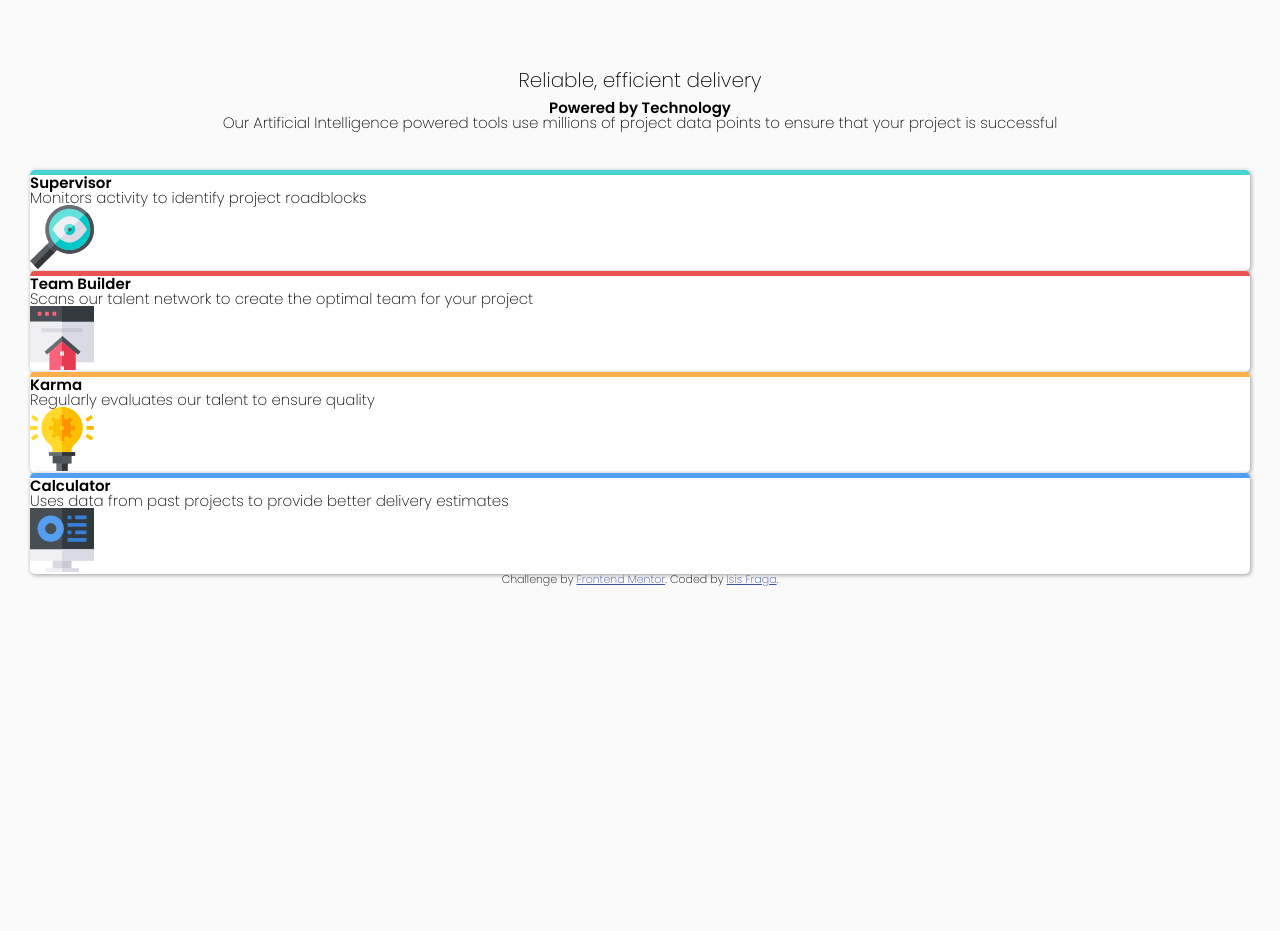
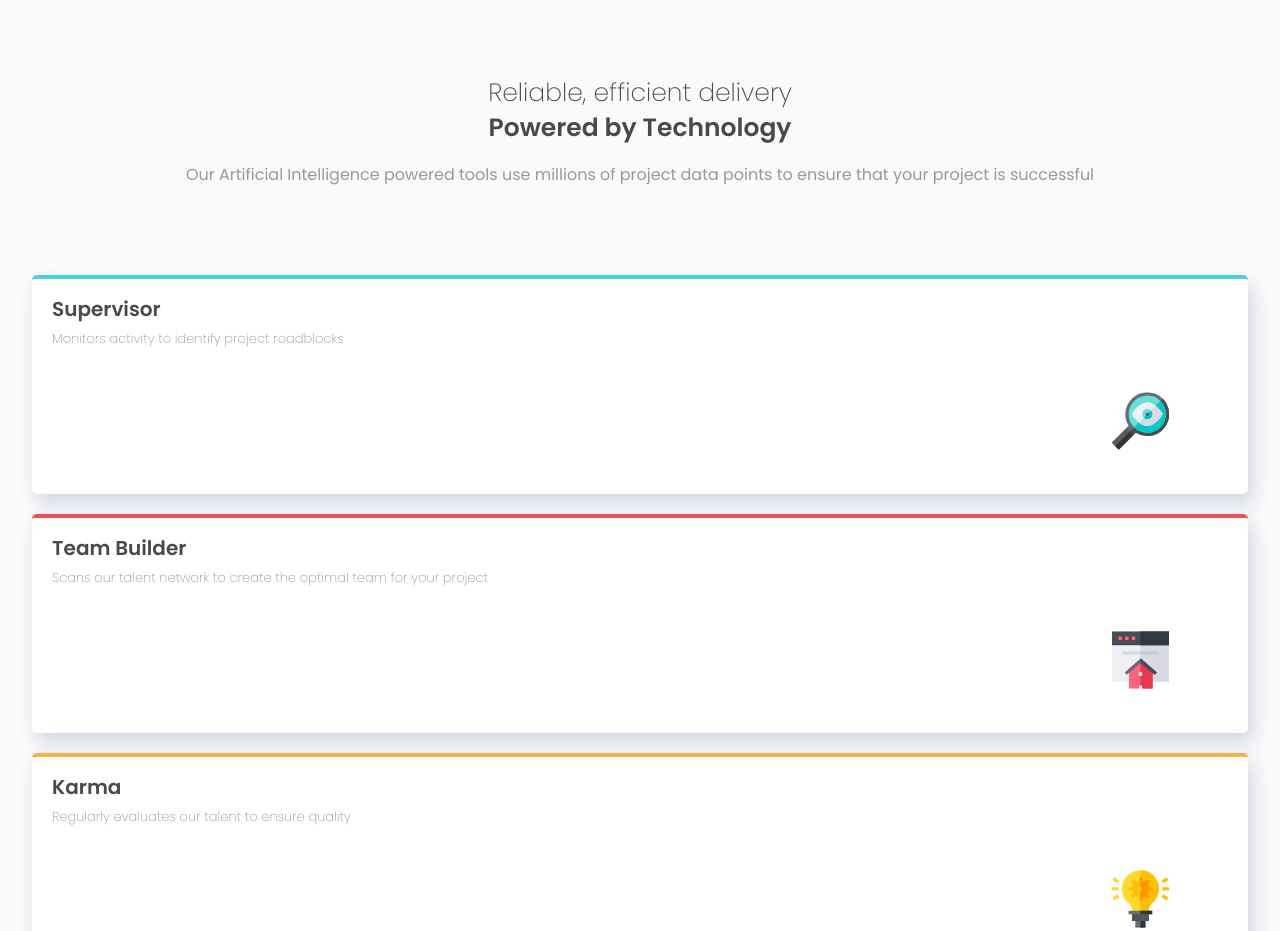
Before and after one commit to IsisFraga/Four-card-feature-section, a plain HTML site: page index.html in a window 1280 px wide. Shown: the top 931 px of the page. Before the commit the page ends 800 px from the top, so only its background shows below. Drawn offline with Linux system fonts and the light colour scheme.

Commit message:
finishing styles

```diff
--- a/CSS/style.css
+++ b/CSS/style.css
@@ -1,22 +1,35 @@
 body {
     font-family: 'Poppins', sans-serif;
     font-weight: 200;
+    color: rgb(73, 73, 73);
     font-size: 15px;
     background-color: hsl(0, 0%, 98%);
-    padding: 30px;
+    padding: 20px;
 }
 
 header {
     text-align: center;
-    margin-top: 40px;
-    margin-bottom: 40px;
+    margin-top: 60px;
+    margin-bottom: 60px;
 }
 
-
 h1 {
-    font-size: 20px;
+    font-size: 25px;
     font-weight: 200;
     margin: 10px 0;
+}
+
+h2 {
+    font-size: 25px;
+    margin-bottom: 25px;
+}
+
+header h3 {
+    line-height: 20px;
+    color: #999;
+    font-weight: 400;
+    font-size: 16px;
+    padding-bottom: 20px;
 }
 
 strong {
@@ -30,36 +43,57 @@ strong {
     flex-wrap: wrap;
     flex-direction: column;
 }
+
+.cards p {
+    font-size: 13px;
+    margin-top: 10px;
+    margin-bottom: 20px;
+    color: #999;
+    line-height: 20px;
+    width: 90%;
+}
+
 .cards li {
+    font-size: 20px;
     border-radius: 5px;
-    box-shadow: 1px 1px 4px #999;
+    box-shadow: 5px 10px 20px hsl(229, 25%, 86%);
+    margin: 10px 12px;
+    padding: 20px;
+    height: 175px;
 }
 
 .cian-card {
     background-color: #FFF;
-    border-top: 5px solid hsl(180, 62%, 55%);
+    border-top: 4px solid hsl(180, 62%, 55%);
 }
 
 .red-card {
     background-color: #FFF;
-    border-top: 5px solid hsl(0, 78%, 62%);
+    border-top: 4px solid hsl(0, 78%, 62%);
 }
 
 .orange-card {
     background-color: #FFF;
-    border-top: 5px solid hsl(34, 97%, 64%);
+    border-top: 4px solid hsl(34, 97%, 64%);
 }
 
 .blue-card {
     background-color: #FFF;
-    border-top: 5px solid hsl(212, 86%, 64%);
+    border-top: 4px solid hsl(212, 86%, 64%);
+}
+
+.icon {
+    display: flex;
+    flex-direction: row-reverse;
+    transform: scale(0.9);
+    margin-top: 40px;
 }
 
 .footer {
     font-size: 11px;
     text-align: center;
+    margin-top: 20px;
 }
-
 
 .footer a {
     color: hsl(228, 45%, 44%);
--- a/index.html
+++ b/index.html
@@ -36,7 +36,9 @@
         <p>
           Monitors activity to identify project roadblocks
         </p>
-        <img src="images/icon-supervisor.svg" alt="cian magnifying glass">
+        <figure class="icon">
+          <img src="images/icon-supervisor.svg" alt="cian magnifying glass">
+        </figure>
     </li>
 
     <li class="red-card" tabindex="0">
@@ -44,7 +46,9 @@
       <p>
         Scans our talent network to create the optimal team for your project
       </p>
-      <img src="images/icon-team-builder.svg" alt="red house with a gray background">
+      <figure class="icon">
+        <img src="images/icon-team-builder.svg" alt="red house with a gray background">
+      </figure>
     </li>
 
     <li class="orange-card" tabindex="0">
@@ -52,7 +56,9 @@
       <p>
         Regularly evaluates our talent to ensure quality
       </p>
-      <img src="images/icon-karma.svg" alt="light on">
+      <figure class="icon">
+        <img src="images/icon-karma.svg" alt="light on">
+      </figure>
     </li>
 
     <li class="blue-card" tabindex="0">
@@ -60,7 +66,9 @@
       <p>
         Uses data from past projects to provide better delivery estimates
       </p>
-      <img src="images/icon-calculator.svg" alt="computer screen">
+      <figure class="icon">
+        <img src="images/icon-calculator.svg" alt="computer screen">
+      </figure>
     </li>
   </ul>
 
```
